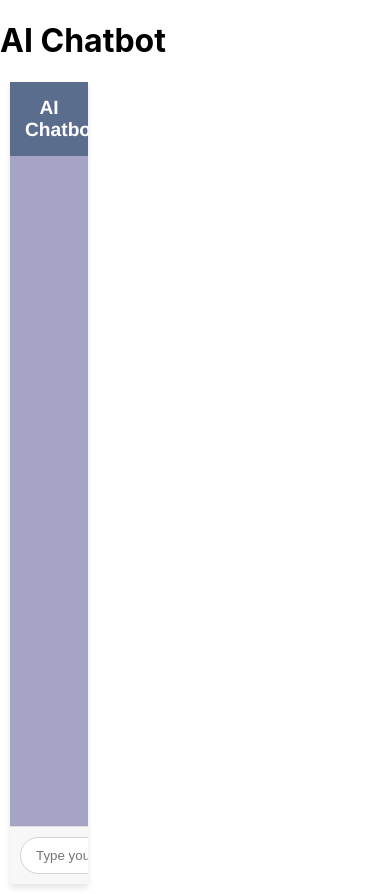
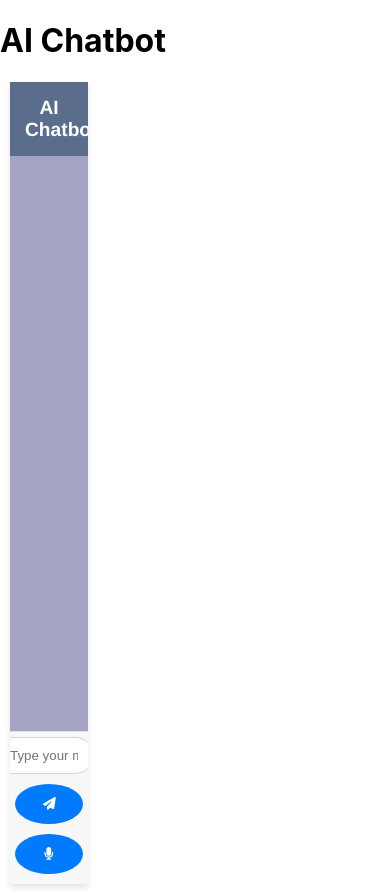
Before and after one commit to dhrubo006/ai-chatbot-app, a React (Create React App) app: page / in a window 390 px wide. Built offline with nearby package versions, Linux system fonts and the light colour scheme.

Commit message:
updated chatbot.css to make it more responsive

```diff
--- a/src/Chatbot.css
+++ b/src/Chatbot.css
@@ -13,7 +13,6 @@
   padding: 20px;
 }
 
-
 .chatbot-container {
   flex-grow: 1; /* Take the remaining width */
   background-color: #f0f7ff; /* Soothing blue background */
@@ -24,7 +23,7 @@
   overflow: hidden; /* Ensure nothing overflows from the container */
   display: flex;
   flex-direction: column;
-  font-family: 'Helvetica Neue', Helvetica, Arial, sans-serif;
+  font-family: "Helvetica Neue", Helvetica, Arial, sans-serif;
   justify-content: space-between;
   height: 95vh;
 }
@@ -75,10 +74,12 @@
   background-color: #f7f7f7;
   display: flex;
   border-top: 1px solid #e0e0e0;
+  align-items: center; /* Align items vertically */
 }
 
 .text-input {
   flex-grow: 1;
+  flex-shrink: 1; /* Allows input to shrink as needed */
   padding: 10px 15px;
   margin-right: 10px;
   border: 1px solid #d4d4d4;
@@ -88,6 +89,8 @@
 
 .send-button,
 .record-button {
+  flex-grow: 0; /* Prevents buttons from growing */
+  flex-shrink: 0; /* Prevents buttons from shrinking */
   background: #007bff;
   color: white;
   border: none;
@@ -97,6 +100,8 @@
   display: flex;
   justify-content: center;
   align-items: center;
+  width: 40px; /* Fixed width for buttons */
+  height: 40px; /* Fixed height for buttons */
 }
 
 .send-button:hover,
@@ -111,6 +116,25 @@
     border-radius: 0; /* Full width on smaller screens */
   }
 
+  .chatbot-input-form {
+    flex-direction: column; /* Stack elements vertically */
+    padding: 5px; /* Reduced padding */
+  }
+
+  .text-input,
+  .send-button,
+  .record-button {
+    width: 100%; /* Full width for smaller screens */
+    margin-bottom: 5px; /* Space between elements */
+  }
+  .send-button,
+  .record-button {
+    /* Adjustments for smaller screens */
+    /*width: auto; /* Adjust width as needed */
+    padding: 10px; /* Adjust padding for smaller size */
+    font-size: 0.8em; /* Adjust font size for smaller screens */
+    margin: 5px; /* Ensure some margin around the button */
+  }
 
   .messages-container {
     padding: 15px; /* Less padding on smaller screens */
```
